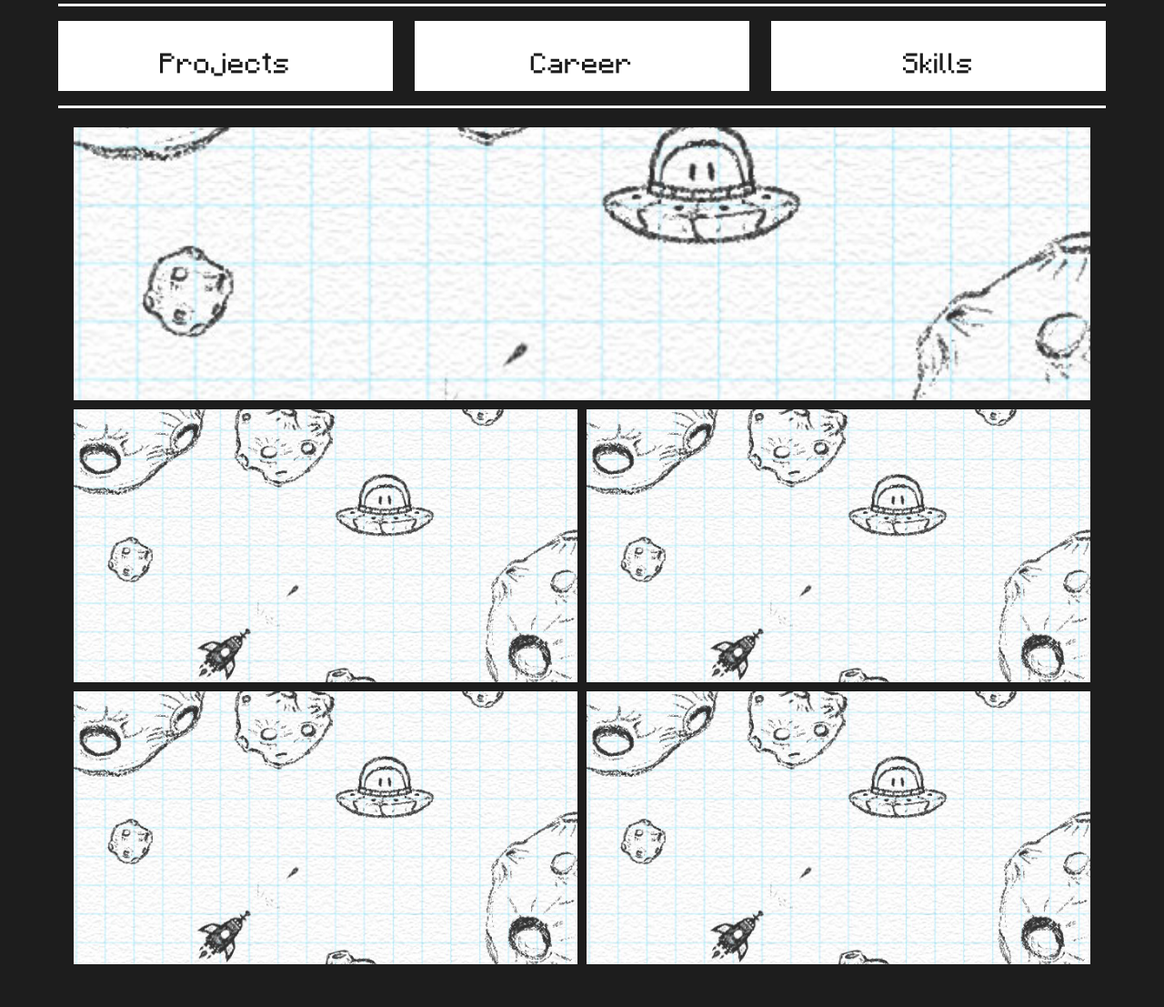
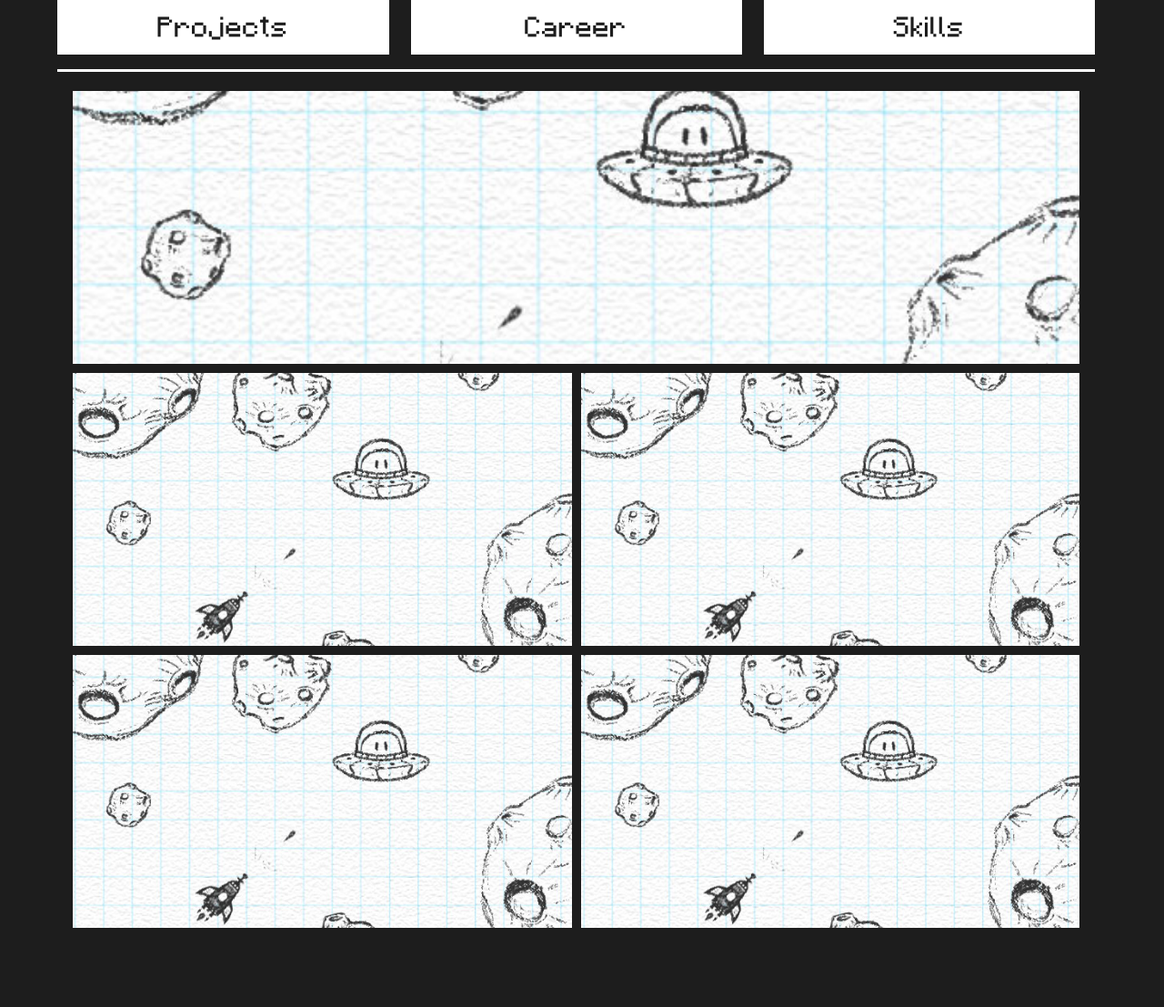
Before and after one commit to davidgtriana/portfolio, a plain HTML site: page index.html in a window 1280 px wide. Shown: the part 860-1967 px from the top of the page at 91% size. Before the commit the page ends 1925 px from the top, so only its background shows below. Drawn offline with nearby package versions, Linux system fonts and the light colour scheme.

Commit message:
Correction in the height and width of the whole page
 Lines starting

```diff
--- a/data/projects.html
+++ b/data/projects.html
@@ -4,27 +4,27 @@
 <body>
     <div class="container-fluid projects">
         <div class="row no-padding">
-            <div class="col-12 col-xxl-6 no-overflow spacing">
+            <div class="col-12 col-md-12 col-xxl-6 no-overflow spacing">
                 <div class="project bg-paper-asteroid" onclick="loadContent('projects/paper-asteroid', 1)">
                     <div class="bg name"><h5>Paper Asteroid</h5></div>
                 </div>
             </div>
-            <div class="col-6 no-overflow spacing">
+            <div class="col-12 col-md-6 no-overflow spacing">
                 <div class="project bg-number-cruncher" onclick="loadContent('projects/number-cruncher', 1)">
                     <div class="bg name"><h5>Number Cruncher</h5></div>
                 </div>
             </div>
-            <div class="col-6 col-xxl-4 no-overflow spacing">
+            <div class="col-12 col-md-6  col-xxl-4 no-overflow spacing">
                 <div class="project bg-dagovt" onclick="loadContent('projects/dagovt', 1)">
                     <div class="bg name"><h5>DagoVt</h5></div>
                 </div>
             </div>
-            <div class="col-6 col-xxl-4 no-overflow spacing">
+            <div class="col-12 col-md-6  col-xxl-4 no-overflow spacing">
                 <div class="project bg-blackjack" onclick="loadContent('projects/blackjack', 1)">
                     <div class="bg name"><h5>BlackJack</h5></div>
                 </div>
             </div>
-            <div class="col-6 col-xxl-4 no-overflow spacing">
+            <div class="col-12 col-md-6 col-xxl-4 no-overflow spacing">
                 <div class="project bg-dpa" onclick="loadContent('projects/dpa', 1)">
                     <div class="bg name"><h5>#DPA</h5></div>
                 </div>
--- a/index.html
+++ b/index.html
@@ -45,7 +45,7 @@
                         </div>
                         <div class="col-xxl-8 col-12 info-container">
                             <h1>David Triana</h1>
-                            <p class="text">Hi, I’m a graphic designer and game developer from Colombia living in Canada
+                            <p class="text">Hi, I’m a game developer and tutor based in Canada
                               <a href="/about-me.html">+</a>
                             </p>
                         </div>
@@ -89,8 +89,10 @@
                     <hr><!--Separation-->
 
                     <div id="bottom">
-                        <div id="container-section1"></div>
-                        <div id="container-section2"></div>
+                        <div class="row">
+                            <div id="container-section1"></div>
+                            <div id="container-section2"></div>
+                        </div>
                     </div>
                 </div> <!-- Closing Right-Content -->
             </div>
--- a/skelleton.scss
+++ b/skelleton.scss
@@ -13,6 +13,7 @@ $screen-size-xxl: 1400px;
 body{
     background-color: $black-color-font;
     color: $main-color-font;
+    width: 99%;
 }
 .no-overflow{overflow: hidden;}
 @mixin backgroundCover {
@@ -93,6 +94,7 @@ body{
     padding-top: 30px;
     padding-left: 5%;
     padding-right: 5%;
+    min-height:2000px;
 
     #back-button{
         position: relative;
@@ -240,6 +242,7 @@ body{
             margin-top: 7px;
         }
     }
+
 
     .education{
         .row{
```
Also changed, not shown: skelleton.css, 1 other file.
